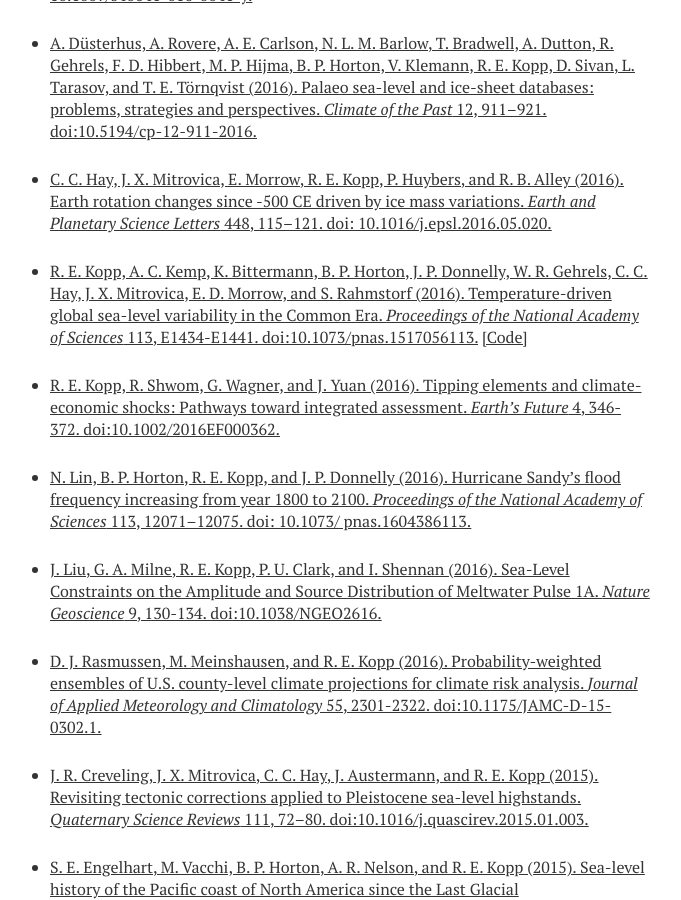
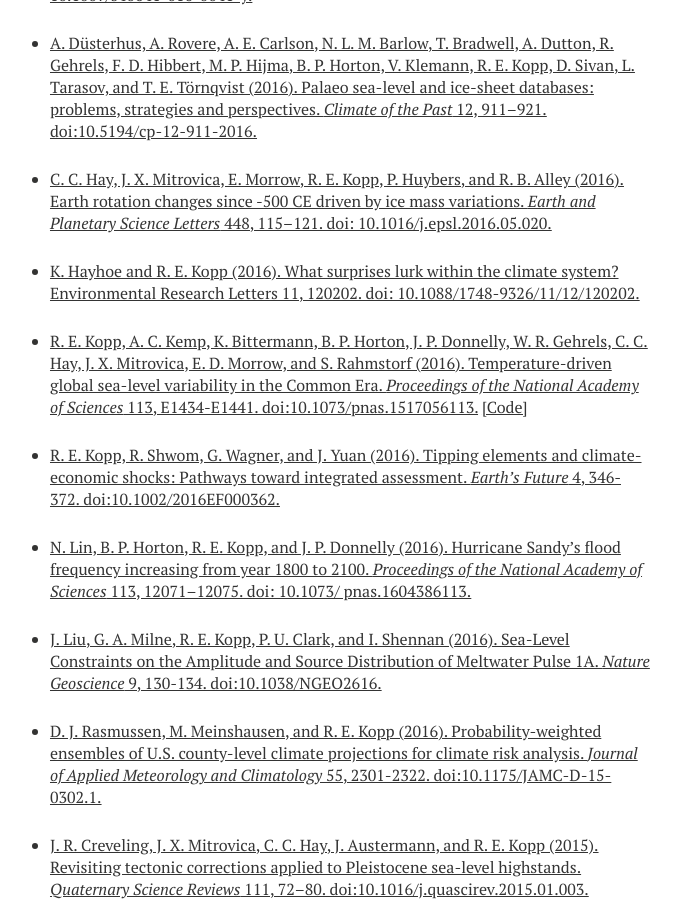
Before and after one commit to mrke/bobkopp.github.io, a Jekyll site: the page built from papers/index.md, in a window 1280 px wide and 900 px high, scrolled down 1684 px. Shown: the whole window, without its empty margins (310-991 px from the left). Built offline with Jekyll 4.4.1, drawn with Linux system fonts in a browser that asks for light colours; nearby versions of some CDN libraries; some of the changed lines change nothing that is shown; some of the changed text lies outside the part shown.

Commit message:
hayhoe and kopp

```diff
--- a/papers/index.md
+++ b/papers/index.md
@@ -2,7 +2,7 @@
 layout: page
 title: Publications
 tags: [papers]
-modified: October 24 2016
+modified: December 7 2016
 comments: false
 share: false
 image:
@@ -49,6 +49,8 @@
 
 * [C. C. Hay, J. X. Mitrovica, E. Morrow, R. E. Kopp, P. Huybers, and R. B. Alley (2016). Earth rotation changes since -500 CE driven by ice mass variations. _Earth and Planetary Science Letters_ 448, 115–121. doi: 10.1016/j.epsl.2016.05.020.](http://dx.doi.org/10.1016/j.epsl.2016.05.020)
 
+* [K. Hayhoe and R. E. Kopp (2016). What surprises lurk within the climate system? Environmental Research Letters 11, 120202. doi: 10.1088/1748-9326/11/12/120202.](http://dx.doi.org/10.1088/1748-9326/11/12/120202)
+
 * [R. E. Kopp, A. C. Kemp, K. Bittermann, B. P. Horton, J. P. Donnelly, W. R. Gehrels, C. C. Hay, J. X. Mitrovica, E. D. Morrow, and S. Rahmstorf (2016). Temperature-driven global sea-level variability in the Common Era. _Proceedings of the National Academy of Sciences_ 113, E1434-E1441. doi:10.1073/pnas.1517056113.](http://dx.doi.org/10.1073/pnas.1517056113) [[Code]](https://github.com/bobkopp/CESL-STEHM-GP/releases)
 
 * [R. E. Kopp, R. Shwom, G. Wagner, and J. Yuan (2016). Tipping elements and climate-economic shocks: Pathways toward integrated assessment. _Earth's Future_ 4, 346-372.  doi:10.1002/2016EF000362.](http://dx.doi.org/10.1002/2016EF000362)
@@ -56,7 +58,6 @@
 * [N. Lin, B. P. Horton, R. E. Kopp, and J. P. Donnelly (2016). Hurricane Sandy’s flood frequency increasing from year 1800 to 2100. _Proceedings of the National Academy of Sciences_ 113, 12071–12075. doi: 10.1073/ pnas.1604386113.](http://dx.doi.org/10.1073/pnas.1604386113)
 
 * [J. Liu, G. A. Milne, R. E. Kopp, P. U. Clark, and I. Shennan (2016). Sea-Level Constraints on the Amplitude and Source Distribution of Meltwater Pulse 1A. _Nature Geoscience_ 9, 130-134. doi:10.1038/NGEO2616.](http://dx.doi.org/10.1038/NGEO2616)
-
 
 * [D. J. Rasmussen, M. Meinshausen, and R. E. Kopp (2016). Probability-weighted ensembles of U.S. county-level climate projections for climate risk analysis. _Journal of Applied Meteorology and Climatology_ 55, 2301-2322. doi:10.1175/JAMC-D-15-0302.1.](http://dx.doi.org/10.1175/JAMC-D-15-0302.1)
 
```
